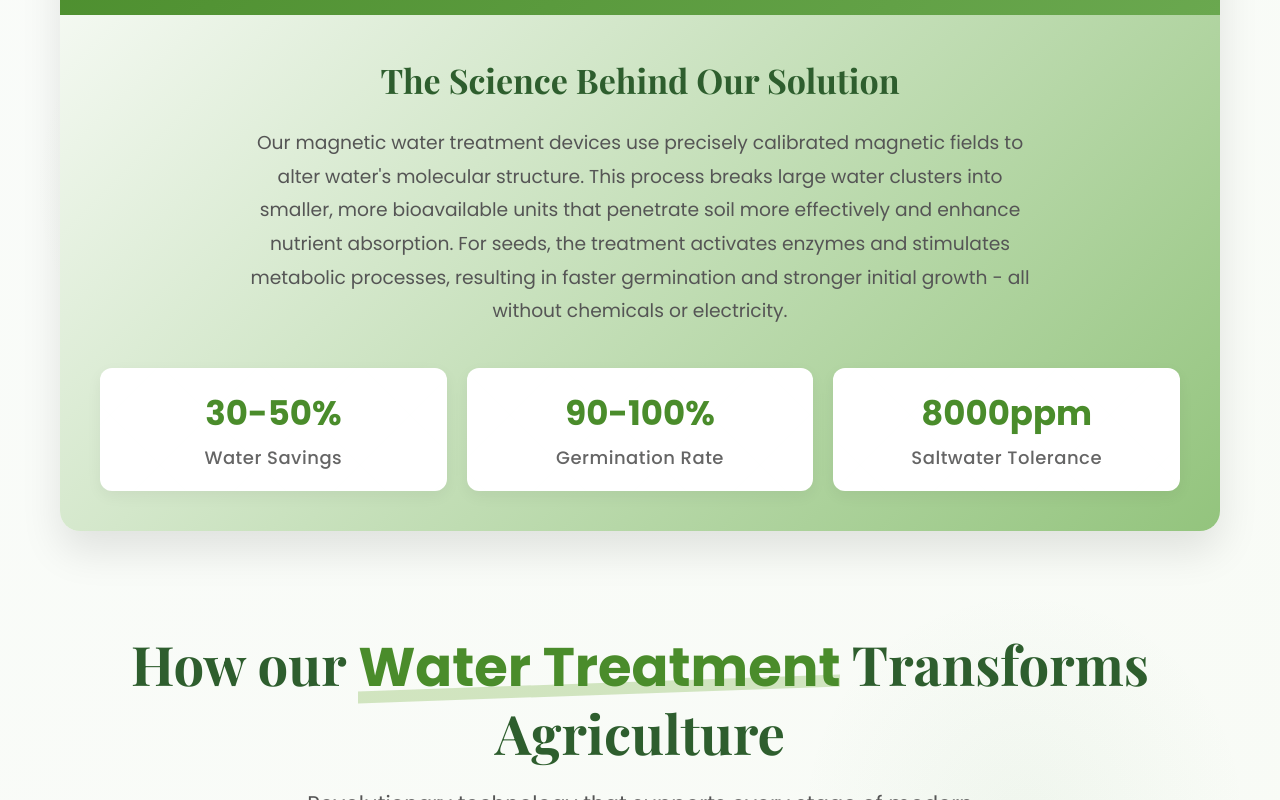
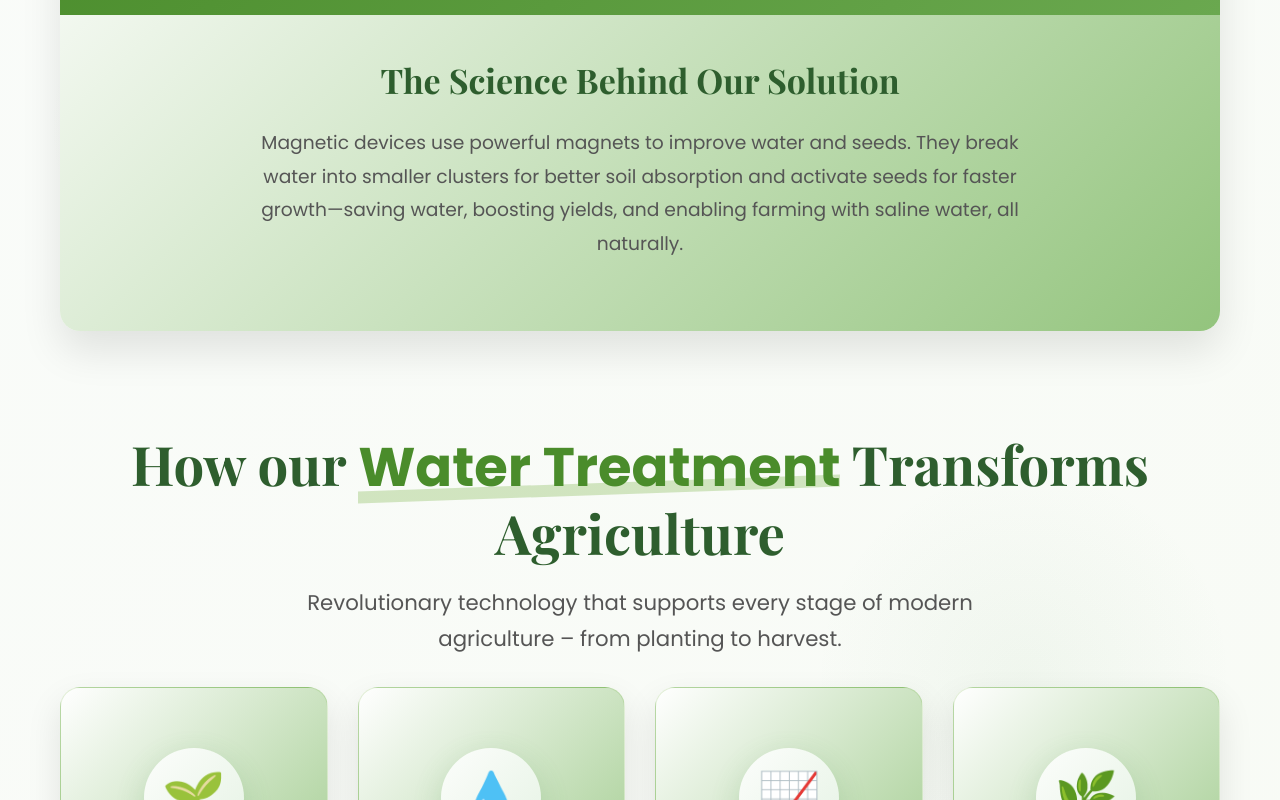
Before and after one commit to awais37402/Barak, a React (Create React App) app: page / in a window 1280 px wide. Shown: the part 1180-1980 px from the top of the page. Built offline with nearby package versions, Linux system fonts and the light colour scheme; a web font is replaced by a local one.

Commit message:
Add files via upload

```diff
--- a/src/components/WaterBenefits.js
+++ b/src/components/WaterBenefits.js
@@ -90,25 +90,9 @@ const WaterBenefits = () => {
           <div className="text-content">
             <h3>The Science Behind Our Solution</h3>
             <p>
-              Our magnetic water treatment devices use precisely calibrated magnetic fields to alter water's molecular structure.
-              This process breaks large water clusters into smaller, more bioavailable units that penetrate soil more effectively
-              and enhance nutrient absorption. For seeds, the treatment activates enzymes and stimulates metabolic processes,
-              resulting in faster germination and stronger initial growth - all without chemicals or electricity.
+            Magnetic devices use powerful magnets to improve water and seeds. They break water into smaller clusters for better soil absorption and activate seeds for faster growth—saving water, boosting yields, and enabling farming with saline water, all naturally.
             </p>
-            <div className="stats-grid">
-              <div className="stat-item">
-                <div className="stat-value">30-50%</div>
-                <div className="stat-label">Water Savings</div>
-              </div>
-              <div className="stat-item">
-                <div className="stat-value">90-100%</div>
-                <div className="stat-label">Germination Rate</div>
-              </div>
-              <div className="stat-item">
-                <div className="stat-value">8000ppm</div>
-                <div className="stat-label">Saltwater Tolerance</div>
-              </div>
-            </div>
+
           </div>
         </div>
       </div>
```
